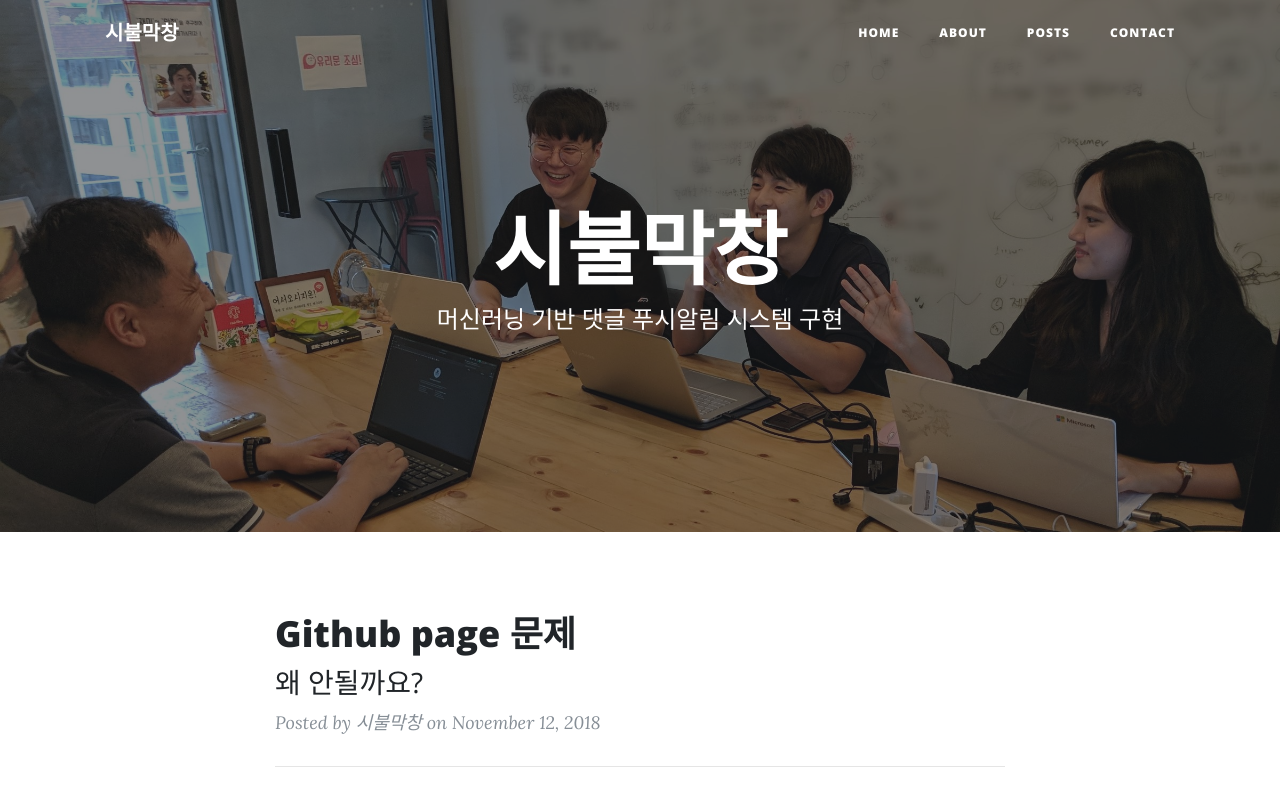
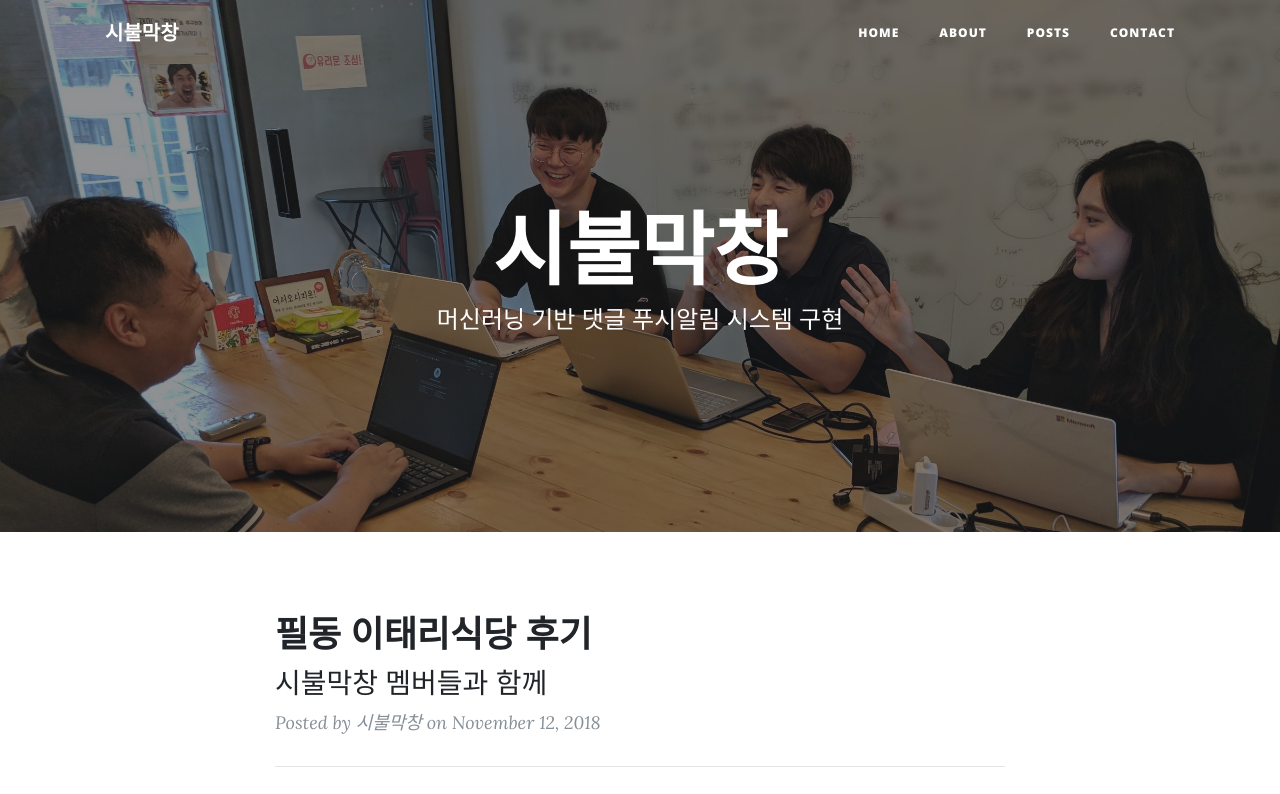
Before and after one commit to jaehyunonline/demo, a website: page index.html in a window 1280 px wide. Shown: the top 794 px of the page. Drawn offline with nearby package versions, Linux system fonts and the light colour scheme.

Commit message:
comments.html edited

```diff
--- a/feed.xml
+++ b/feed.xml
@@ -1,5 +1,4 @@
-<?xml version="1.0" encoding="utf-8"?><feed xmlns="http://www.w3.org/2005/Atom" ><generator uri="https://jekyllrb.com/" version="3.6.3">Jekyll</generator><link href="http://localhost:4000/demo/feed.xml" rel="self" type="application/atom+xml" /><link href="http://localhost:4000/demo/" rel="alternate" type="text/html" /><updated>2018-11-21T16:16:28+09:00</updated><id>http://localhost:4000/demo/feed.xml</id><title type="html">시불막창</title><subtitle>머신러닝 기반 댓글 푸시알림 시스템 구현</subtitle><author><name>시불막창</name></author><entry><title type="html">Github page 문제</title><link href="http://localhost:4000/demo/2018/11/12/post4.html" rel="alternate" type="text/html" title="Github page 문제" /><published>2018-11-13T10:34:13+09:00</published><updated>2018-11-13T10:34:13+09:00</updated><id>http://localhost:4000/demo/2018/11/12/post4</id><content type="html" xml:base="http://localhost:4000/demo/2018/11/12/post4.html">&lt;p&gt; 왜 깃헙 페이지에 올리면 안될까요? &lt;/p&gt;
-&lt;p&gt; 좀 더 해봐야겠습니다. &lt;/p&gt;</content><author><name>시불막창</name></author><summary type="html">왜 깃헙 페이지에 올리면 안될까요? 좀 더 해봐야겠습니다.</summary></entry><entry><title type="html">필동 이태리식당 후기</title><link href="http://localhost:4000/demo/2018/11/12/post5.html" rel="alternate" type="text/html" title="필동 이태리식당 후기" /><published>2018-11-12T18:34:13+09:00</published><updated>2018-11-12T18:34:13+09:00</updated><id>http://localhost:4000/demo/2018/11/12/post5</id><content type="html" xml:base="http://localhost:4000/demo/2018/11/12/post5.html">&lt;div style=&quot;text-align:center&quot;&gt;
+<?xml version="1.0" encoding="utf-8"?><feed xmlns="http://www.w3.org/2005/Atom" ><generator uri="https://jekyllrb.com/" version="3.6.3">Jekyll</generator><link href="http://localhost:4000/demo/feed.xml" rel="self" type="application/atom+xml" /><link href="http://localhost:4000/demo/" rel="alternate" type="text/html" /><updated>2018-11-21T16:22:42+09:00</updated><id>http://localhost:4000/demo/feed.xml</id><title type="html">시불막창</title><subtitle>머신러닝 기반 댓글 푸시알림 시스템 구현</subtitle><author><name>시불막창</name></author><entry><title type="html">필동 이태리식당 후기</title><link href="http://localhost:4000/demo/2018/11/12/post5.html" rel="alternate" type="text/html" title="필동 이태리식당 후기" /><published>2018-11-12T18:34:13+09:00</published><updated>2018-11-12T18:34:13+09:00</updated><id>http://localhost:4000/demo/2018/11/12/post5</id><content type="html" xml:base="http://localhost:4000/demo/2018/11/12/post5.html">&lt;div style=&quot;text-align:center&quot;&gt;
 &lt;h2 class=&quot;section-heading&quot;&gt; 필동 맛집, 이태리식당 방문기&lt;/h2&gt;
 &lt;p&gt; 안녕하세요!&lt;p&gt;
 &lt;p&gt; 오늘은 시불막창의 멤버들과 함께 필동의 이태리식당에 가보았습니다. &lt;/p&gt;
--- a/index.html
+++ b/index.html
@@ -86,25 +86,6 @@
 
 
         <!-- Home Post List -->
-
-
-          <article class="post-preview">
-            <a href="/demo/2018/11/12/post4.html">
-              <h2 class="post-title">Github page 문제</h2>
-
-                <h3 class="post-subtitle">왜 안될까요?</h3>
-
-            </a>
-            <p class="post-meta">Posted by
-
-                시불막창
-
-              on
-              November 12, 2018</p>
-          </article>
-
-          <hr>
-
 
 
           <article class="post-preview">
```
Also changed, not shown: 2018/11/12/post5.html (+0 -2 lines), posts/index.html (+0 -18 lines).
